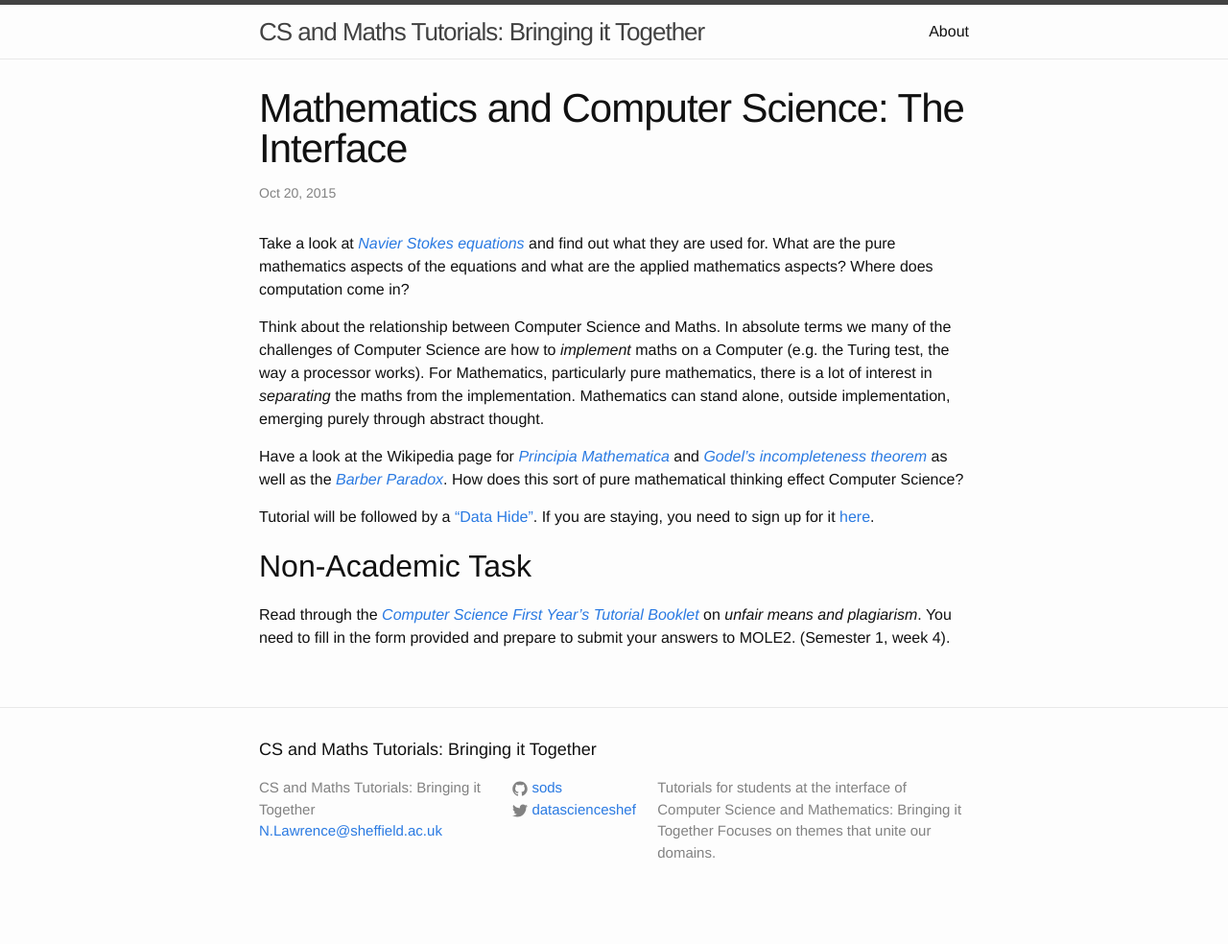
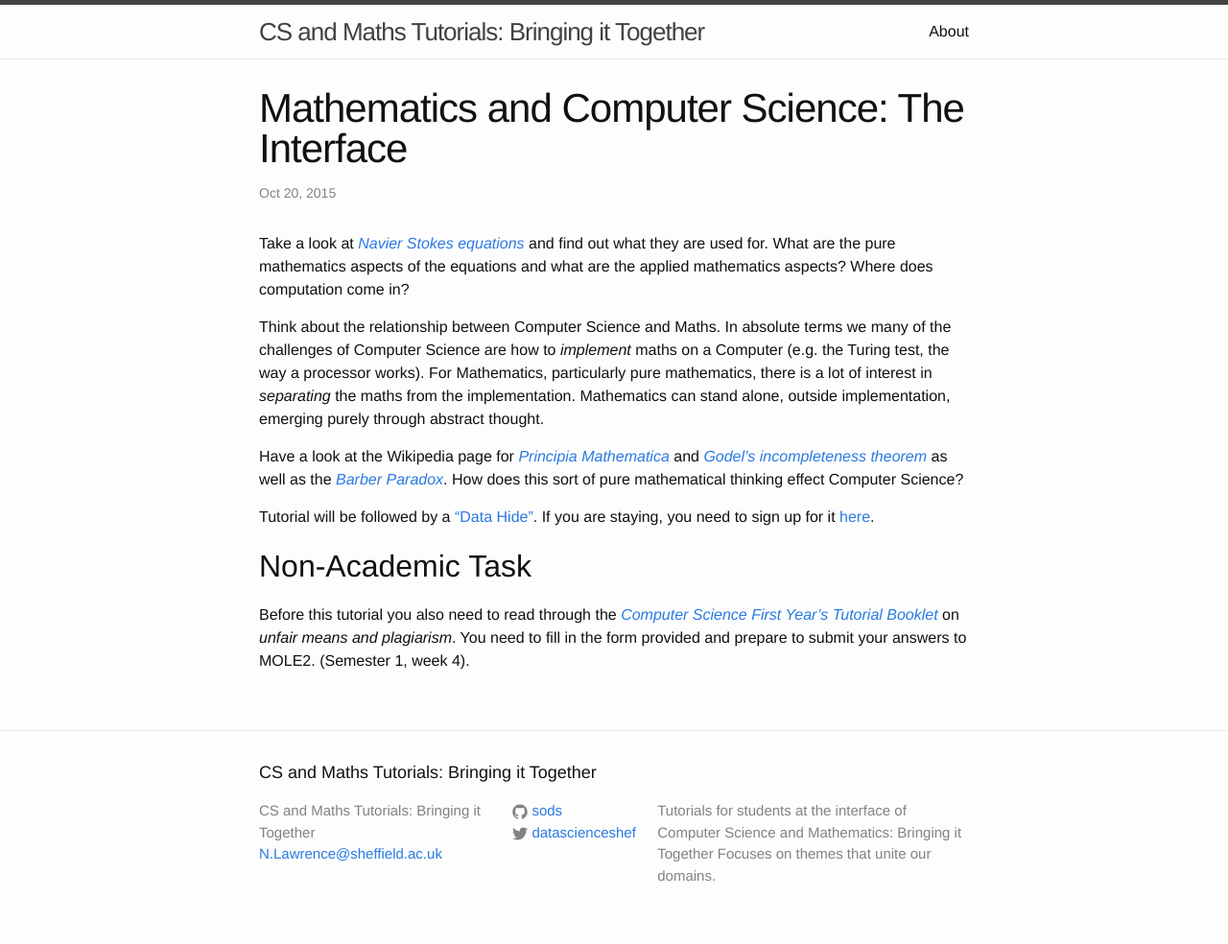
Before and after one commit to sods/tutorials, a Jekyll site: the page built from _posts/2015-10-20-navier-stokes.md, in a window 1280 px wide. Shown: the whole page at 96% size. Built offline with Jekyll 4.4.1, drawn with Linux system fonts in a browser that asks for light colours; before the commit the page ends 960 px from its top, so only the background shows below that.

Commit message:
Update tutorial 20/10

```diff
--- a/_posts/2015-10-20-navier-stokes.md
+++ b/_posts/2015-10-20-navier-stokes.md
@@ -26,5 +26,5 @@ Tutorial will be followed by a ["Data Hide"](http://opendsi.cc/datahide//2015/10
 
 ## Non-Academic Task
 
-Read through the[ *Computer Science First Year’s Tutorial
+Before this tutorial you also need to read through the[ *Computer Science First Year’s Tutorial
 Booklet*](http://www.dcs.shef.ac.uk/intranet/teaching/public/tutorials/level1/firstyeartutorials.pdf) on *unfair means and plagiarism*. You need to fill in the form provided and prepare to submit your answers to MOLE2. (Semester 1, week 4).
```
